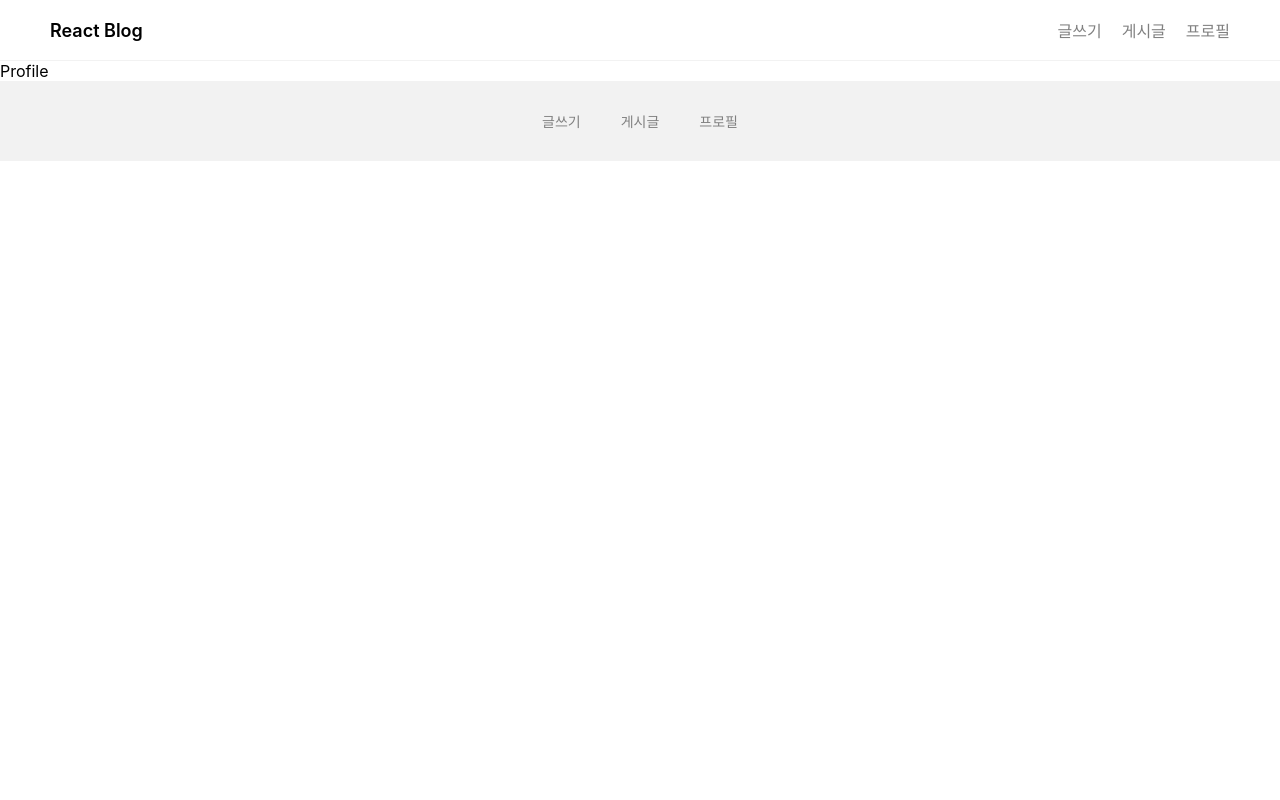
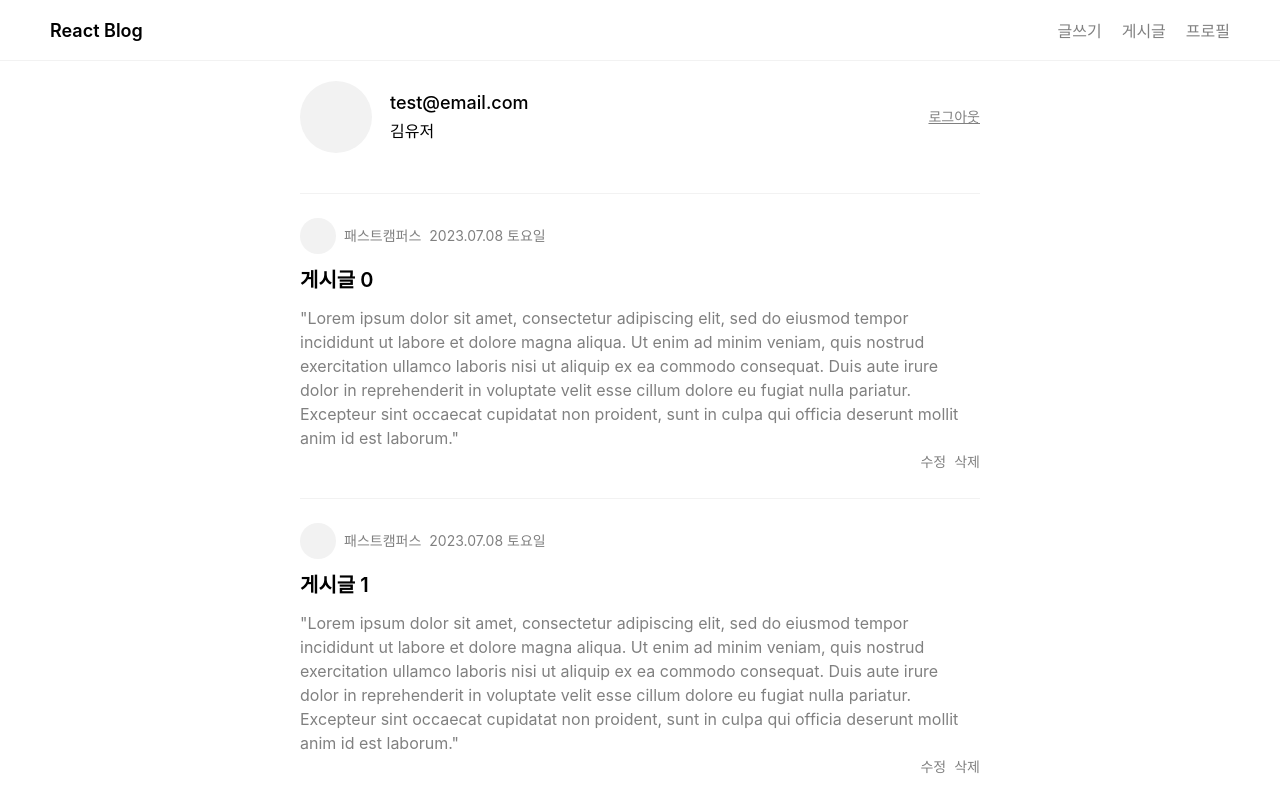
Before and after one commit to Startinflearn/fastcampus-blog-app, a React (Create React App) app: page /profile in a window 1280 px wide. Shown: the top 800 px of the page. Built offline with nearby package versions, Linux system fonts and the light colour scheme.

Commit message:
프로필페이지 및 게시글 컴포넌트화 작업

```diff
--- /dev/null
+++ b/src/component/PostList.tsx
@@ -0,0 +1,48 @@
+import {Link} from "react-router-dom";
+import React from "react";
+
+interface PostListProps{
+    hasNavigation?: boolean
+}
+export default function PostList({hasNavigation = true}:PostListProps) {
+    return <>
+        {
+            hasNavigation && (
+                <div className="post__navigation">
+                    <div className="post__navigation--active">전체</div>
+                    <div>나의글</div>
+                </div>
+            )
+        }
+        <div className="post__list">
+            {[
+                ...Array(10)].map((e, idx: number) => (
+                <div key={idx} className="post__box">
+                    <Link to={`/posts/${idx}`}>
+                        <div className="post__profile-box">
+                            <div className="post__profile"/>
+                            <div className="post__author-name">패스트캠퍼스</div>
+                            <div className="post__date">2023.07.08 토요일</div>
+                        </div>
+                        <div className="post__title">
+                            게시글 {idx}
+                        </div>
+                        <div className="post_text">
+                            "Lorem ipsum dolor sit amet, consectetur adipiscing elit, sed do eiusmod tempor
+                            incididunt ut labore et dolore magna aliqua. Ut enim ad minim veniam, quis nostrud
+                            exercitation ullamco laboris nisi ut aliquip ex ea commodo consequat. Duis aute irure
+                            dolor in reprehenderit in voluptate velit esse cillum dolore eu fugiat nulla pariatur.
+                            Excepteur sint occaecat cupidatat non proident, sunt in culpa qui officia deserunt
+                            mollit anim id est laborum."
+                        </div>
+                        <div className="post__utils-box">
+                            <div className="post__delete">삭제</div>
+                            <div className="post__edit">수정</div>
+                        </div>
+                    </Link>
+                </div>
+            ))
+            }
+        </div>
+    </>
+}
--- a/src/component/Profile.tsx
+++ b/src/component/Profile.tsx
@@ -1,4 +1,16 @@
 import React from "react";
+import {Link} from "react-router-dom";
 export default function Profile(){
-    return<div>Profile</div>
+    return<div className="profile__box">
+        <div className="flex__box-lg">
+            <div className="profile__image"/>
+            <div>
+                <div className="profile__email">test@email.com</div>
+                <div className="profile__name">김유저</div>
+            </div>
+        </div>
+        <Link to="/" className="profile__logout">
+            로그아웃
+        </Link>
+    </div>
 }
--- a/src/index.css
+++ b/src/index.css
@@ -159,3 +159,45 @@ footer a:hover {
 .post__detail .post__text {
   padding: 20px 0px;
 }
+
+/*profile*/
+.profile__box {
+  display: flex;
+  gap:18px;
+  align-items: center;
+  font-size: 18px;
+  margin: 0 auto;
+  max-width: 680px;
+  text-align: left;
+  line-height: 24px;
+  justify-content: space-between;
+  padding: 20px;
+}
+.flex__box-lg {
+  display: flex;
+  gap: 18px;
+  align-items: center;
+}
+.profile__image {
+  width: 72px;
+  height: 72px;
+  background-color: #f2f2f2;
+  border-radius: 50%;
+}
+
+.profile__name{
+  font-size: 16px;
+  padding-top: 4px;
+}
+.profile__email{
+  font-weight: 500;
+}
+.profile__logout {
+  color: gray;
+  font-size: 14px;
+}
+
+.profile__logout:focus,
+.profile__logout:hover {
+  color: black;
+}
--- a/src/pages/home/index.tsx
+++ b/src/pages/home/index.tsx
@@ -1,45 +1,13 @@
 import React from "react";
-import {Link} from "react-router-dom";
 import Header from "../../component/Header";
 import Footer from "../../component/Footer";
+import PostList from "../../component/PostList";
 export default function Home() {
     return (
         <div>
             <Header/>
-                <div className="post__navigation">
-                    <div className="post__navigation--active">전체</div>
-                    <div>나의글</div>
-                </div>
-            <div className="post__list">
-                {[
-                    ...Array(10)].map((e, idx: number) => (
-                    <div key={idx} className="post__box">
-                        <Link to={`/posts/${idx}`}>
-                            <div className="post__profile-box">
-                                <div className="post__profile"/>
-                                <div className="post__author-name">패스트캠퍼스</div>
-                                <div className="post__date">2023.07.08 토요일</div>
-                            </div>
-                            <div className="post__title">
-                                게시글 {idx}
-                            </div>
-                            <div className="post_text">
-                                "Lorem ipsum dolor sit amet, consectetur adipiscing elit, sed do eiusmod tempor
-                                incididunt ut labore et dolore magna aliqua. Ut enim ad minim veniam, quis nostrud
-                                exercitation ullamco laboris nisi ut aliquip ex ea commodo consequat. Duis aute irure
-                                dolor in reprehenderit in voluptate velit esse cillum dolore eu fugiat nulla pariatur.
-                                Excepteur sint occaecat cupidatat non proident, sunt in culpa qui officia deserunt
-                                mollit anim id est laborum."
-                            </div>
-                            <div className="post__utils-box">
-                                <div className="post__delete">삭제</div>
-                                <div className="post__edit">수정</div>
-                            </div>
-                        </Link>
-                    </div>
-                ))
-                }
-            </div>
+
+            <PostList/>
             <Footer/>
         </div>
     )
--- a/src/pages/posts/index.tsx
+++ b/src/pages/posts/index.tsx
@@ -1,5 +1,14 @@
 import React from "react";
+import Header from "../../component/Header";
+import PostList from "../../component/PostList";
+import Footer from "../../component/Footer";
 
 export default function Posts(){
-    return <h1>Post List Page</h1>
+    return (
+        <>
+            <Header/>
+            <PostList hasNavigation={false}/>
+            <Footer/>
+        </>
+    )
 }
--- a/src/pages/posts/new.tsx
+++ b/src/pages/posts/new.tsx
@@ -1,5 +1,13 @@
 import React from "react";
+import Header from "../../component/Header";
+import Footer from "../../component/Footer";
 
 export default function PostNew(){
-    return <h1>PostNew Page</h1>
+    return (
+        <>
+        <Header/>
+        <div>Posts Form</div>
+        <Footer/>
+        </>
+    )
 }
--- a/src/pages/profile/index.tsx
+++ b/src/pages/profile/index.tsx
@@ -2,11 +2,13 @@ import React from "react";
 import Profile from "../../component/Profile";
 import Header from "../../component/Header";
 import Footer from "../../component/Footer";
+import PostList from "../../component/PostList";
 
 export default function ProfilePage(){
     return <>
         <Header/>
         <Profile/>
+        <PostList hasNavigation={false}/>
         <Footer/>
         </>
 }
```
